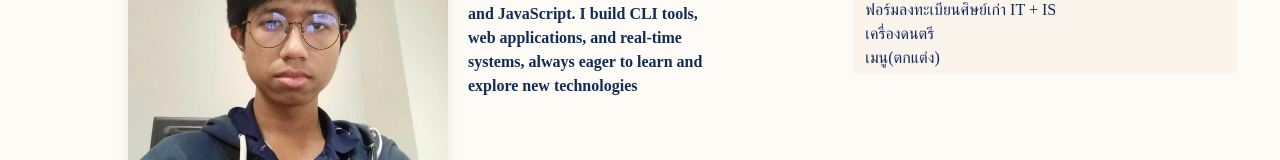
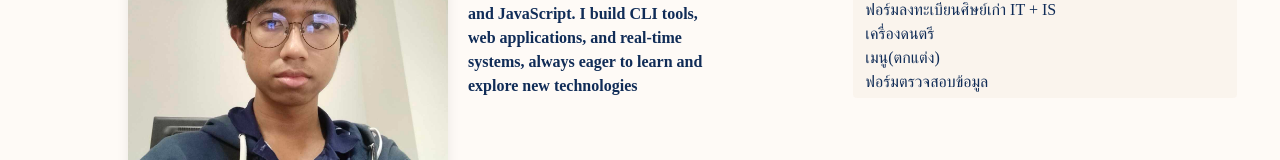
Before and after one commit to tnp2004/Portfolio-univst, a website: page index.html in a window 1280 px wide. Shown: the part 370-530 px from the top of the page. Drawn offline with Linux system fonts and the light colour scheme; a web font is replaced by a local one.

Commit message:
add navigation to Ex.5

```diff
--- a/index.html
+++ b/index.html
@@ -29,6 +29,7 @@
                     <a class="hover:cursor-pointer hover:bg-c2/50 px-2" href="./exercises/ex2.html">ฟอร์มลงทะเบียนศิษย์เก่า IT + IS</a>
                     <a class="hover:cursor-pointer hover:bg-c2/50 px-2" href="./exercises/ex3.html">เครื่องดนตรี</a>
                     <a class="hover:cursor-pointer hover:bg-c2/50 px-2" href="./exercises/ex4.html">เมนู(ตกแต่ง)</a>
+                    <a class="hover:cursor-pointer hover:bg-c2/50 px-2" href="./exercises/ex5.html">ฟอร์มตรวจสอบข้อมูล</a>
                 </div>
             </div>
             <div class="lg:w-96 rounded h-fit px-2 mt-5 xl:mt-0 mx-auto xl:mx-0 text-center xl:text-start">
```
